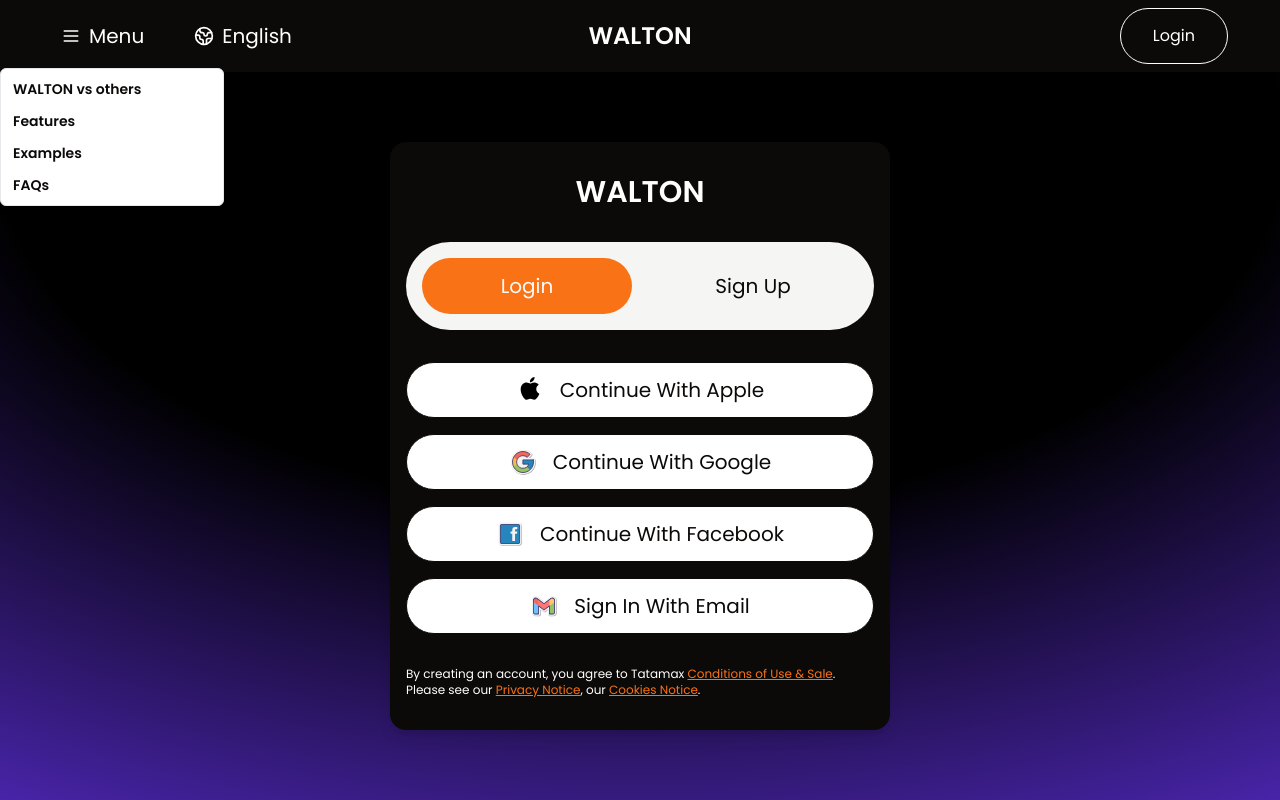
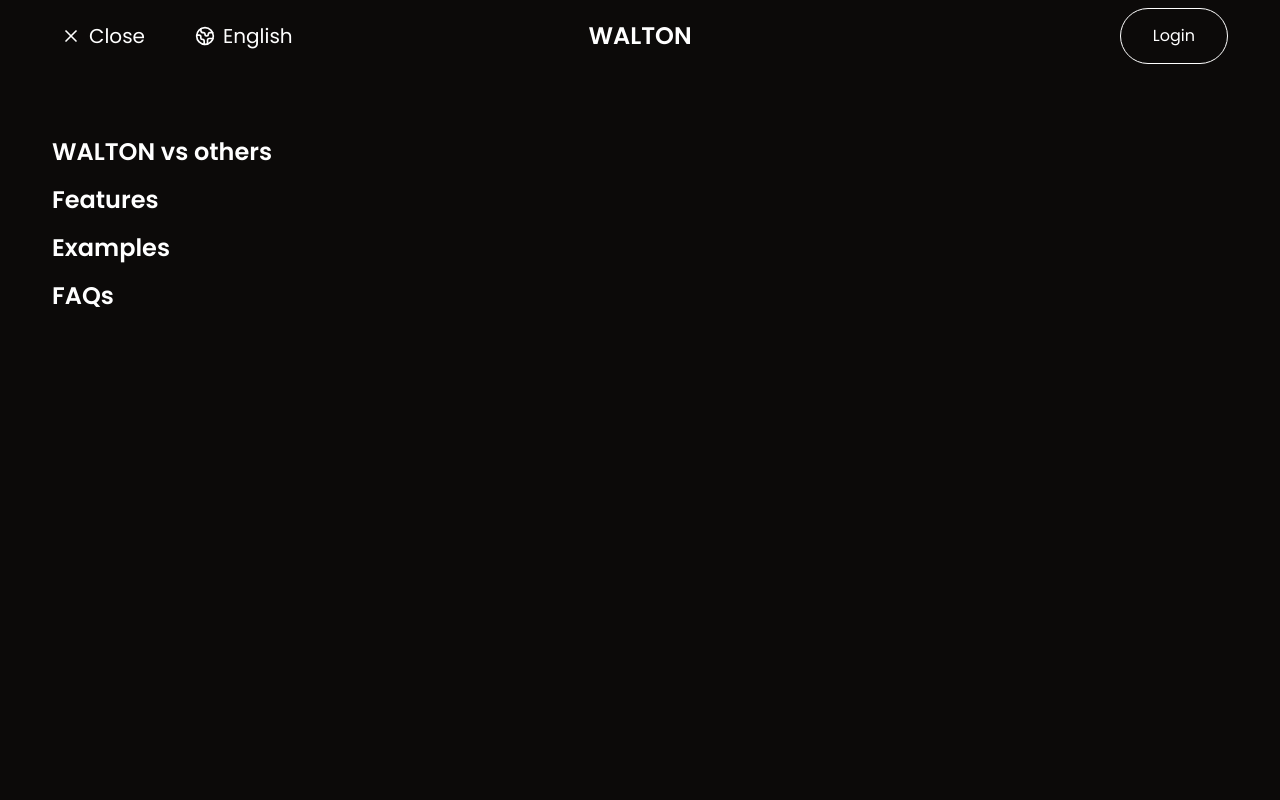
Before and after one commit to glimmrz/ueni_clone, a Next.js app: page /auth in a window 1280 px wide. Both pictures are taken after a click on the button "Menu". Built offline with nearby package versions, Linux system fonts and the light colour scheme.

Commit message:
menu sidebar

```diff
--- a/src/app/(landing)/layout.jsx
+++ b/src/app/(landing)/layout.jsx
@@ -1,6 +1,7 @@
 import { PreviewModal } from "@/components/modals/preview-modal";
 import { VideoModal } from "@/components/modals/video-modal";
 import { Navbar } from "@/components/navbars/navbar";
+import { MenuSidebar } from "@/components/sidebars/menu-sidebar";
 
 export default function Layout({ children }) {
   return (
@@ -9,6 +10,7 @@
       <main>{children}</main>
       <PreviewModal />
       <VideoModal />
+      <MenuSidebar />
     </>
   );
 }
--- a/src/components/dropdowns/menu-dropdown.jsx
+++ /dev/null
@@ -1,41 +0,0 @@
-import { Button } from "@/components/ui/button";
-import {
-  DropdownMenu,
-  DropdownMenuContent,
-  DropdownMenuGroup,
-  DropdownMenuItem,
-  DropdownMenuTrigger,
-} from "@/components/ui/dropdown-menu";
-import { Icon } from "../icon";
-
-export function MenuDropdown() {
-  return (
-    <DropdownMenu>
-      <DropdownMenuTrigger asChild>
-        <Button
-          variant="outline"
-          className="min-w-fit gap-2 bg-transparent p-2"
-        >
-          <Icon icon="menu" size={20} />
-          <span className="hidden md:block">Menu</span>
-        </Button>
-      </DropdownMenuTrigger>
-      <DropdownMenuContent className="w-56">
-        <DropdownMenuGroup>
-          <DropdownMenuItem className="font-semibold">
-            <span>WALTON vs others</span>
-          </DropdownMenuItem>
-          <DropdownMenuItem className="font-semibold">
-            <span>Features</span>
-          </DropdownMenuItem>
-          <DropdownMenuItem className="font-semibold">
-            <span>Examples</span>
-          </DropdownMenuItem>
-          <DropdownMenuItem className="font-semibold">
-            <span>FAQs</span>
-          </DropdownMenuItem>
-        </DropdownMenuGroup>
-      </DropdownMenuContent>
-    </DropdownMenu>
-  );
-}
--- a/src/components/icon.jsx
+++ b/src/components/icon.jsx
@@ -5,6 +5,7 @@
   Earth,
   Menu,
   PhoneCall,
+  X,
 } from "lucide-react";
 
 const Icons = {
@@ -14,6 +15,7 @@
   menu: Menu,
   planet: Earth,
   back: ChevronLeft,
+  close: X,
   usa: (props) => (
     <svg xmlns="http://www.w3.org/2000/svg" viewBox="0 0 100 100" {...props}>
       <path
--- a/src/components/navbars/navbar.jsx
+++ b/src/components/navbars/navbar.jsx
@@ -1,18 +1,32 @@
+"use client";
 import Link from "next/link";
 import { Container } from "../container";
 import { Logo } from "../logo";
 import { Button } from "../ui/button";
-import { MenuDropdown } from "../dropdowns/menu-dropdown";
 import { LanguageDropdown } from "../dropdowns/language-dropdown";
+import { Icon } from "../icon";
+import { useMenuSidebar } from "@/hooks/controllers";
 
 export function Navbar() {
+  const { isOpen, onOpen, onClose } = useMenuSidebar();
+
   return (
     <nav className="sticky top-0 z-40 bg-foreground text-background">
       <Container>
         <div className="h-full grid grid-cols-3 items-center capitalize text-lg">
           {/* Menu-Language */}
           <div className="flex items-center gap-0 md:gap-8">
-            <MenuDropdown />
+            {/* <MenuDropdown /> */}
+            <Button
+              onClick={() => (isOpen ? onClose() : onOpen())}
+              variant="outline"
+              className="min-w-fit gap-2 bg-transparent p-2"
+            >
+              <Icon icon={isOpen ? "close" : "menu"} size={20} />
+              <span className="hidden md:block">
+                {isOpen ? "close" : "Menu"}
+              </span>
+            </Button>
             <LanguageDropdown />
           </div>
           <div className="flex items-center justify-center">
--- /dev/null
+++ b/src/components/sidebars/menu-sidebar.jsx
@@ -0,0 +1,39 @@
+"use client";
+
+import { useMenuSidebar } from "@/hooks/controllers";
+import { Container } from "../container";
+import Link from "next/link";
+import { useEffect, useCallback } from "react";
+
+export function MenuSidebar() {
+  const { isOpen, onClose } = useMenuSidebar();
+
+  useEffect(() => {
+    if (isOpen) document.body.style.overflow = "hidden";
+  }, [isOpen]);
+
+  return (
+    <div
+      className={`h-screen w-screen bg-foreground text-background fixed top-0 left-0 transition-opacity duration-500 ${
+        isOpen ? "opacity-100" : "opacity-0"
+      }`}
+    >
+      <Container>
+        <div className="mt-32 flex flex-col space-y-4">
+          {["WALTON vs others", "Features", "Examples", "FAQs"].map(
+            (item, index) => (
+              <Link
+                key={index}
+                href="#"
+                className="font-semibold text-2xl hover:text-primary relative w-fit group"
+              >
+                <span>{item}</span>
+                <span className="absolute bottom-0 left-0 w-full h-[2px] bg-primary origin-left scale-x-0 group-hover:scale-x-100 transition-transform duration-300 ease-out" />
+              </Link>
+            )
+          )}
+        </div>
+      </Container>
+    </div>
+  );
+}
--- a/src/hooks/controllers.js
+++ b/src/hooks/controllers.js
@@ -1,6 +1,12 @@
 import { create } from "zustand";
 
 export const usePreviewModal = create((set) => ({
+  isOpen: false,
+  onOpen: () => set({ isOpen: true }),
+  onClose: () => set({ isOpen: false }),
+}));
+
+export const useMenuSidebar = create((set) => ({
   isOpen: false,
   onOpen: () => set({ isOpen: true }),
   onClose: () => set({ isOpen: false }),
```
Also changed, not shown: 1 other file (tests, documents, lock files or other folders).
